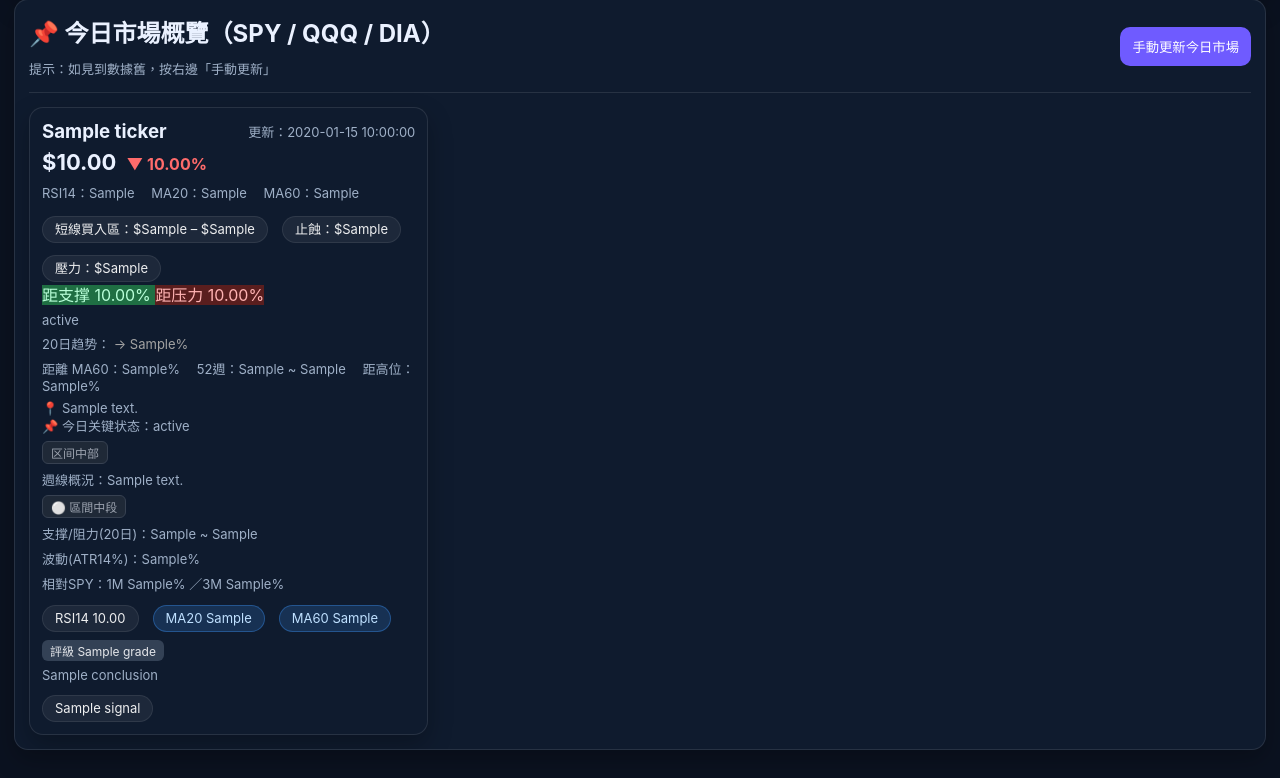
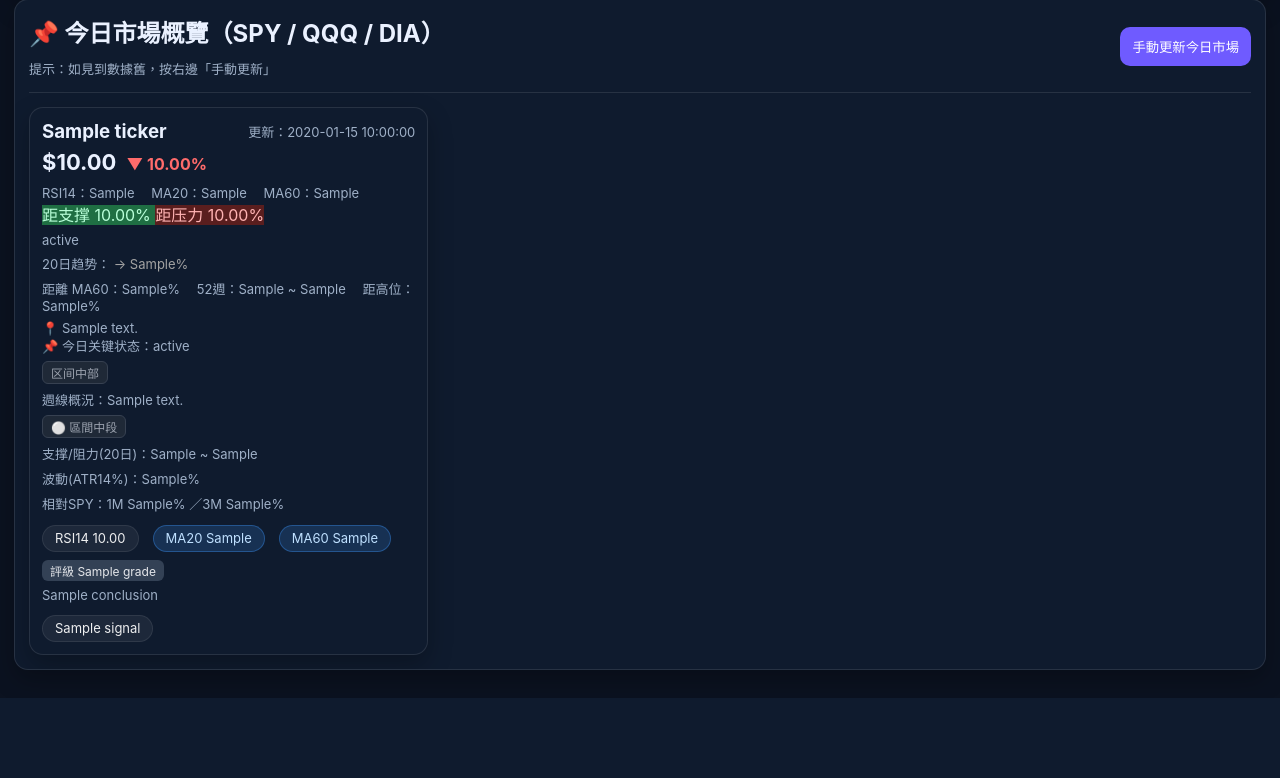
Before and after one commit to tonylinsf/stock-bot, a Flask app: template templates/index.html in a window 1280 px wide. Shown: the part 134-912 px from the top of the page. After the commit the page ends 832 px from the top, so only its background shows below. Run offline with Flask 3, Linux system fonts and the light colour scheme; the template is opened without the code that fills it: most values are stand-ins (such as "Sample title", 1, 10 or a date in 2020).

Commit message:
Update UI and Layout

```diff
--- a/app.py
+++ b/app.py
@@ -25,18 +25,31 @@
 # 技術指標
 # =========================================================
 def short_term_levels(last, support, resistance, risk_pct=0.02):
-    # fallback：用最近价格 ±%
+    # fallback：冇支撑/阻力 → 用最近价估
     if support is None or resistance is None:
-        buy_low = round(last * 0.97, 2)
+        buy_low  = round(last * 0.97, 2)
         buy_high = round(last * 0.99, 2)
-        stop = round(last * (1 - risk_pct), 2)
+
+        stop = round(buy_low * (1 - risk_pct), 2)   # ✅ 用 buy_low 算止损
         pressure = round(last * 1.03, 2)
+
+        # ✅ 保险：止损必须低过 buy_low
+        if stop >= buy_low:
+            stop = round(buy_low * 0.98, 2)
+
         return buy_low, buy_high, stop, pressure
 
-    buy_low = round(support * 0.995, 2)
+    # 有支撑/阻力 → 用支撑位为核心
+    buy_low  = round(support * 0.995, 2)
     buy_high = round(support * 1.01, 2)
-    stop = round(support * (1 - risk_pct), 2)
+
+    stop = round(buy_low * (1 - risk_pct), 2)       # ✅ 同样用 buy_low 算止损
     pressure = round(resistance, 2)
+
+    # ✅ 保险：止损必须低过 buy_low
+    if stop >= buy_low:
+        stop = round(buy_low * 0.98, 2)
+
     return buy_low, buy_high, stop, pressure
 
 
--- a/templates/index.html
+++ b/templates/index.html
@@ -425,26 +425,6 @@
         </div>
       {% endif %}
 
-      {# ===== 短線買入 / 止蝕 / 壓力（用 1 周支持阻力計） ===== #}
-      {% set bl = indicators.get('st_buy_low') %}
-      {% set bh = indicators.get('st_buy_high') %}
-      {% set stp = indicators.get('st_stop') %}
-      {% set pres = indicators.get('st_resistance') %}
-
-      {% if bl is not none or bh is not none or stp is not none or pres is not none %}
-        <div style="margin-top:10px;display:flex;gap:8px;flex-wrap:wrap">
-          {% if bl is not none and bh is not none %}
-            <span class="chip pill-buy">🎯 短線買入：${{ bl }} - ${{ bh }}</span>
-          {% endif %}
-          {% if stp is not none %}
-            <span class="chip pill-stop">🛑 止蝕：${{ stp }}</span>
-          {% endif %}
-          {% if pres is not none %}
-            <span class="chip pill-res">⛳ 壓力：${{ pres }}</span>
-          {% endif %}
-        </div>
-      {% endif %}
-
       {% if indicators.high_52w and indicators.low_52w %}
         <div class="muted" style="margin-top:8px">
           52週：{{ indicators.low_52w }} ~ {{ indicators.high_52w }}｜距高位：{{ indicators.from_high_pct }}%
@@ -529,20 +509,6 @@
               <span class="pill neutral">
                 周压力 {{ "%.2f"|format(m.week_resistance) }}
               </span>
-            </div>
-            {% endif %}
-
-            {% if indicators and indicators.st_buy_low and indicators.st_buy_high %}
-            <div style="margin-top:10px;display:flex;gap:8px;flex-wrap:wrap;">
-              <span class="chip pill-buy">短線買入區：${{ indicators.st_buy_low }} – ${{ indicators.st_buy_high }}</span>
-
-              {% if indicators.st_stop %}
-              <span class="chip pill-stop">止蝕：${{ indicators.st_stop }}</span>
-              {% endif %}
-
-              {% if indicators.st_resistance %}
-              <span class="chip pill-res">壓力：${{ indicators.st_resistance }}</span>
-              {% endif %}
             </div>
             {% endif %}
 
```
